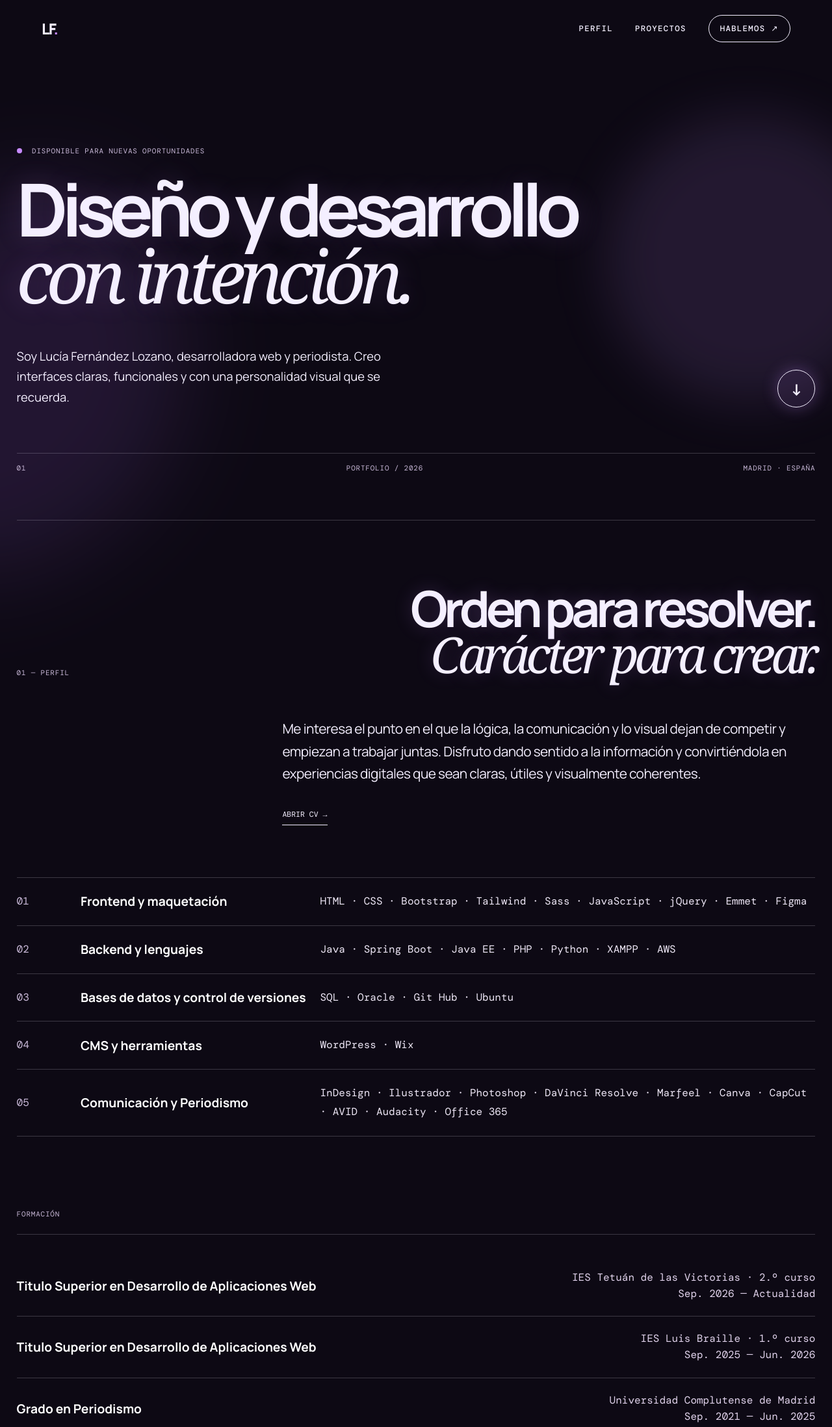
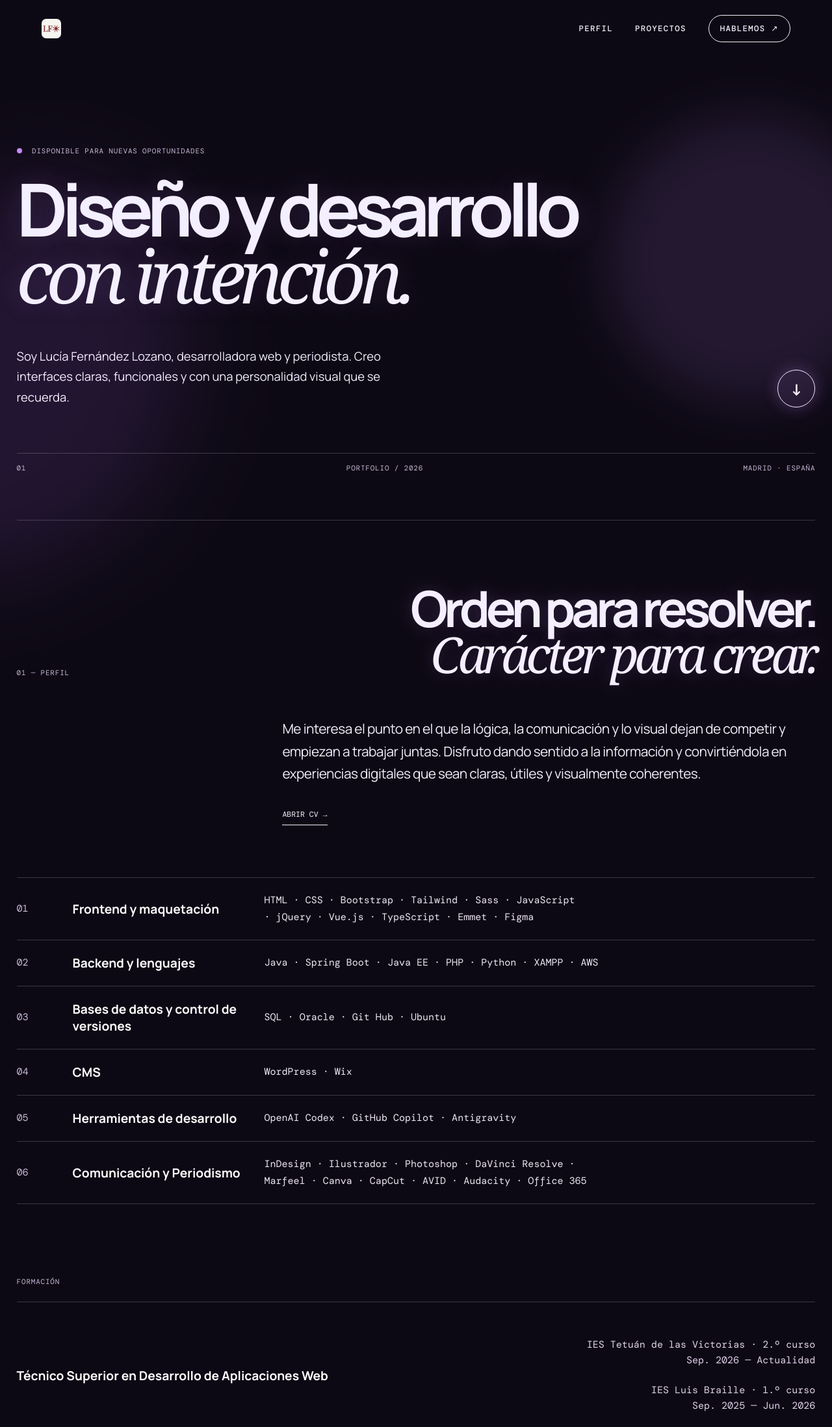
Before and after one commit to luciaferz/Portafolio_LF, a plain HTML site: page index.html in a window 1280 px wide. Shown: the top 2196 px of the page at 65% size. Drawn offline with nearby package versions, Linux system fonts and the light colour scheme.

Commit message:
Arreglo diseño + cv actualizado

```diff
--- a/index.html
+++ b/index.html
@@ -16,7 +16,7 @@
 </head>
 
 <body>
-    <header class="site-header"><a class="brand" href="#top">LF<span>.</span></a>
+    <header class="site-header"><a class="brand" href="#top" aria-label="Inicio"><img src="favicon.ico" alt="LF"></a>
         <nav aria-label="Navegación principal"><a href="#perfil">Perfil</a><a href="#proyectos">Proyectos</a><a
                 href="#contacto" class="nav-cta">Hablemos ↗</a></nav>
     </header>
@@ -43,7 +43,7 @@
             </div>
             <div class="skill-list">
                 <div><span>01</span><strong>Frontend y maquetación</strong>
-                    <p>HTML · CSS · Bootstrap · Tailwind · Sass  · JavaScript · jQuery · Emmet · Figma</p>
+                    <p>HTML · CSS · Bootstrap · Tailwind · Sass  · JavaScript · jQuery · Vue.js · TypeScript · Emmet · Figma</p>
                 </div>
                 <div><span>02</span><strong>Backend y lenguajes</strong>
                     <p>Java · Spring Boot · Java EE · PHP · Python · XAMPP · AWS</p>
@@ -51,20 +51,21 @@
                 <div><span>03</span><strong>Bases de datos y control de versiones</strong>
                     <p>SQL · Oracle · Git Hub · Ubuntu</p>
                 </div>
-                <div><span>04</span><strong>CMS y herramientas</strong>
+                <div><span>04</span><strong>CMS</strong>
                     <p>WordPress · Wix</p>
                 </div>
-                <div><span>05</span><strong>Comunicación y Periodismo</strong>
+                <div><span>05</span><strong>Herramientas de desarrollo</strong>
+                    <p>OpenAI Codex · GitHub Copilot · Antigravity</p>
+                </div>
+                <div><span>06</span><strong>Comunicación y Periodismo</strong>
                     <p>InDesign · Ilustrador · Photoshop · DaVinci Resolve · Marfeel · Canva · CapCut · AVID ·
                         Audacity · Office 365</p>
                 </div>
             </div>
             <p class="label education-heading">Formación</p>
             <div class="education">
-                <div><strong>Titulo Superior en Desarrollo de Aplicaciones Web</strong><span>IES Tetuán de las Victorias · 2.º curso<br>Sep.
-                        2026 — Actualidad</span></div>
-                <div><strong>Titulo Superior en Desarrollo de Aplicaciones Web</strong><span>IES Luis Braille · 1.º curso<br>Sep. 2025 — Jun.
-                        2026</span></div>
+                <div><strong>Técnico Superior en Desarrollo de Aplicaciones Web</strong><span>IES Tetuán de las Victorias · 2.º curso<br>Sep. 2026 — Actualidad<br><br>IES Luis Braille · 1.º curso<br>Sep. 2025 — Jun. 2026</span></div>
+
                 <div><strong>Grado en Periodismo</strong><span>Universidad Complutense de Madrid<br>Sep. 2021 — Jun. 2025</span>
                 </div>
                 <div><strong>Título de Bachillerato de Artes</strong><span>Colegio Brot Madrid<br>Sep. 2019 — Jun. 2021</span></div>
@@ -147,7 +148,7 @@
     <footer class="site-footer"><span>© 2026 Lucía Fernández Lozano. Todos los derechos reservados.</span><span
             class="footer-social"><a href="https://www.linkedin.com/in/lucía-fernández-lozano-561ab02b0" target="_blank"
                 rel="noopener">LinkedIn</a><a href="https://github.com/luciaferz" target="_blank"
-                rel="noopener">GitHub</a></span><span>Hecho con cuidado.</span></footer>
+                rel="noopener">GitHub</a></span></footer>
     <script src="portfolio/portfolio.js"></script>
 </body>
 
--- a/portfolio/portfolio.css
+++ b/portfolio/portfolio.css
@@ -58,9 +58,20 @@ a {
 }
 
 .brand {
+    display: inline-flex;
+    align-items: center;
+    gap: 5px;
     font-size: 1.45rem;
     font-weight: 800;
     letter-spacing: -.08em
+}
+
+.brand img {
+    width: 30px;
+    height: 30px;
+    display: block;
+    object-fit: cover;
+    border-radius: 7px;
 }
 
 .brand span {
@@ -242,7 +253,7 @@ h2 em {
 }
 
 .skill-list>div {
-    grid-template-columns: 8% 30% 1fr
+    grid-template-columns: 7% 24% 1fr
 }
 
 .skill-list span,
@@ -250,7 +261,7 @@ h2 em {
 .education span {
     margin: 0;
     color: var(--muted);
-    font: 400 1rem/1.8 'DM Mono', monospace
+    font: 400 .94rem/1.7 'DM Mono', monospace
 }
 
 .skill-list strong,
@@ -261,7 +272,8 @@ h2 em {
 
 .skill-list p {
     color: #eee7f6;
-    overflow-wrap: anywhere
+    overflow-wrap: normal;
+    text-wrap: balance;
 }
 
 .education {
@@ -860,7 +872,7 @@ h2 em {
 .cascade-item {
     opacity: 0;
     transform: translateY(24px);
-    transition: opacity .7s ease var(--cascade-delay, 0ms), transform .7s ease var(--cascade-delay, 0ms);
+    transition: opacity .48s ease var(--cascade-delay, 0ms), transform .48s ease var(--cascade-delay, 0ms);
 }
 
 .cascade-item.is-visible {
--- a/portfolio/portfolio.js
+++ b/portfolio/portfolio.js
@@ -17,7 +17,7 @@ const animatedItems = document.querySelectorAll(
 
 animatedItems.forEach((item, index) => {
   item.classList.add('cascade-item');
-  item.style.setProperty('--cascade-delay', `${index * 70}ms`);
+  item.style.setProperty('--cascade-delay', `${(index % 5) * 45}ms`);
 });
 
 const revealItems = (items) => {
@@ -37,3 +37,13 @@ if (!('IntersectionObserver' in window)) {
 
   animatedItems.forEach((item) => observer.observe(item));
 }
+
+// El primer bloque entra también al abrir la página desde un enlace o desde la caché.
+const revealHero = () => {
+  window.setTimeout(() => {
+    revealItems(document.querySelectorAll('.hero .cascade-item'));
+  }, 80);
+};
+
+revealHero();
+window.addEventListener('pageshow', revealHero);
```
Also changed, not shown: 1 other file.
